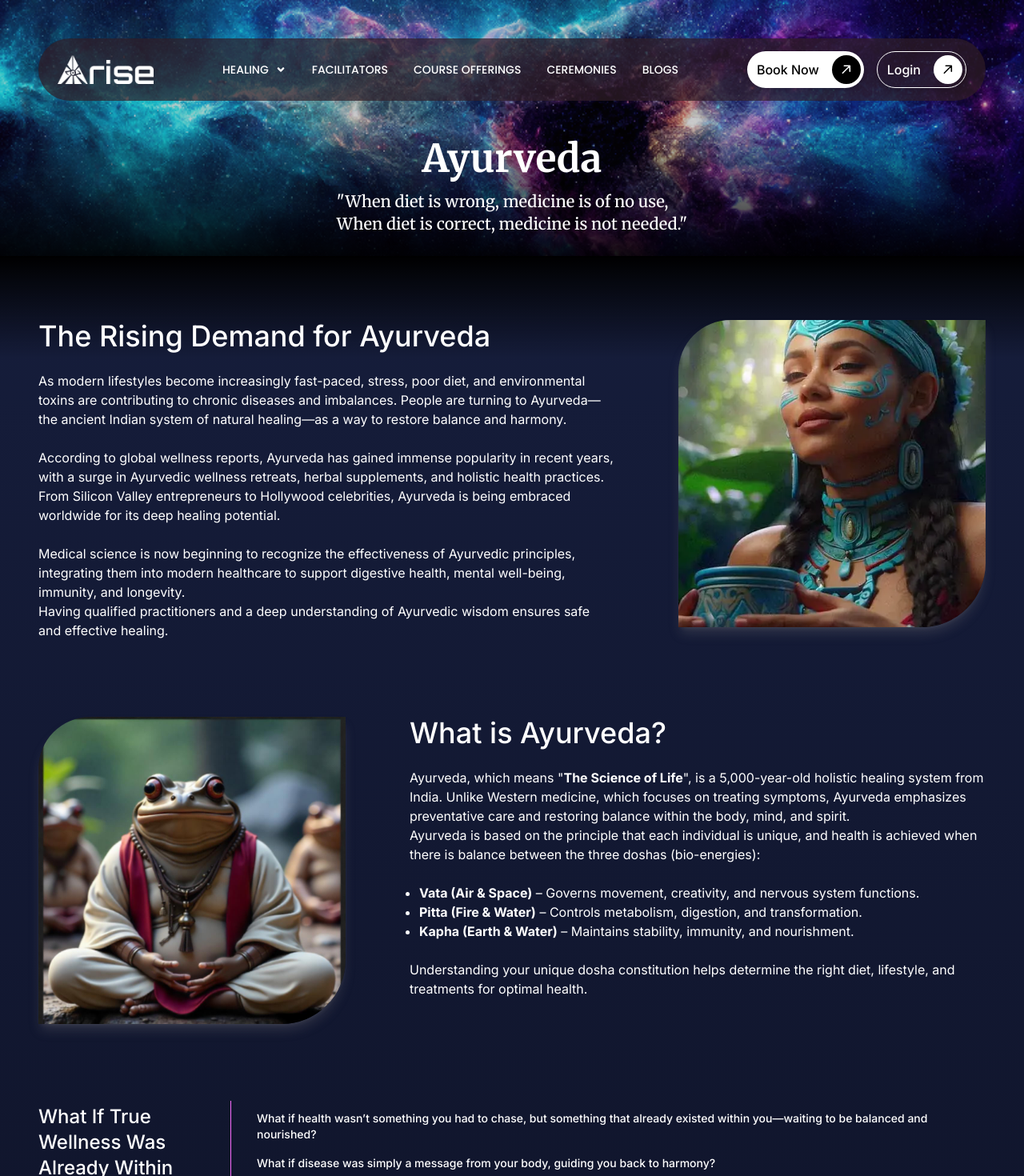
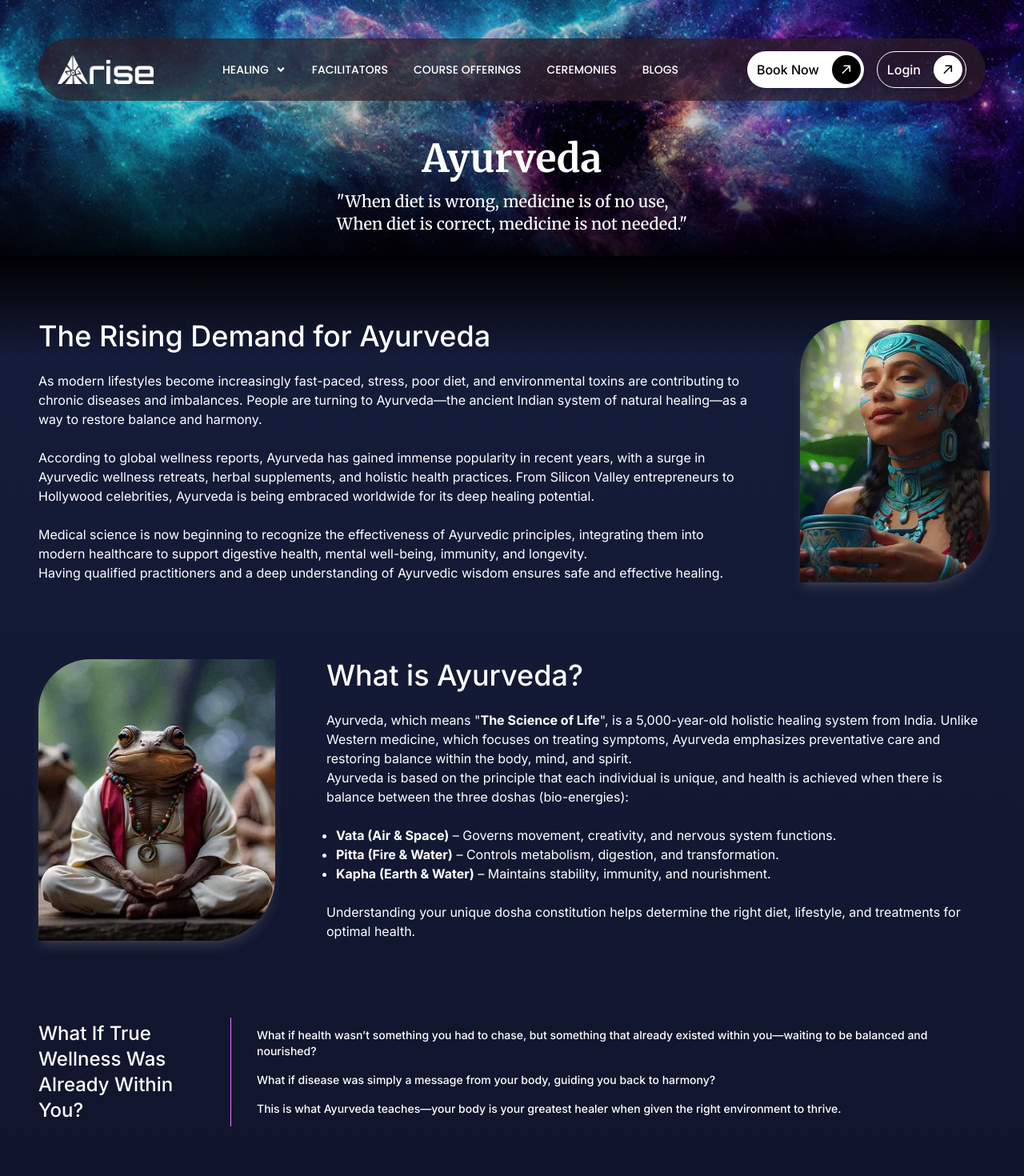
Before and after one commit to htetaungkhant/enrique-website-frontend, a Next.js app: page /ayurveda in a window 1280 px wide. Shown: the top 1470 px of the page at 80% size. Built offline with nearby package versions, Linux system fonts and the light colour scheme.

Commit message:
updated the "Ayurveda" and "Kambo" pages by using "UniformInfoSection"

```diff
--- a/pages/ayurveda.js
+++ b/pages/ayurveda.js
@@ -2,7 +2,7 @@ import Card from "@/components/common/Card";
 import CardsRowSection from "@/components/common/CardsRowSection";
 import Explanation from "@/components/common/Explanation";
 import Footer from "@/components/common/Footer";
-import InfoSection from "@/components/common/InfoSection";
+import { UniformInfoSection } from "@/components/common/InfoSection";
 import ListCard from "@/components/common/ListCard";
 import { PageHeaderWithBanner } from "@/components/common/PageHeader";
 import UPSection from "@/components/common/UniformPaddingSection";
@@ -59,15 +59,15 @@ const Ayurveda = () => {
                     When diet is correct, medicine is not needed."</p>
             </PageHeaderWithBanner>
             <div className="h-32 bg-gradient-to-b from-[#000000] to-[#00000000]" />
-            <InfoSection image="/image/ayahuasca-cut.png" imageAspectRatio="portrait" reverse={true} className="-mt-24">
+            <UniformInfoSection image="/image/ayahuasca-cut.png" imageAspectRatio="portrait" reverse={true} className="-mt-24">
                 <h2 className="text-white text-2xl inter-font font-medium lg:text-3xl xl:text-4xl">The Rising Demand for Ayurveda</h2>
                 <div className="flex flex-col gap-6">
                     <p className="text-white inter-font">As modern lifestyles become increasingly fast-paced, stress, poor diet, and environmental toxins are contributing to chronic diseases and imbalances. People are turning to Ayurveda—the ancient Indian system of natural healing—as a way to restore balance and harmony.</p>
                     <p className="text-white inter-font">According to global wellness reports, Ayurveda has gained immense popularity in recent years, with a surge in Ayurvedic wellness retreats, herbal supplements, and holistic health practices. From Silicon Valley entrepreneurs to Hollywood celebrities, Ayurveda is being embraced worldwide for its deep healing potential.</p>
                     <p className="text-white inter-font">Medical science is now beginning to recognize the effectiveness of Ayurvedic principles, integrating them into modern healthcare to support digestive health, mental well-being, immunity, and longevity.<br />Having qualified practitioners and a deep understanding of Ayurvedic wisdom ensures safe and effective healing.</p>
                 </div>
-            </InfoSection>
-            <InfoSection image="/image/OtherSomaticPractices.jpeg">
+            </UniformInfoSection>
+            <UniformInfoSection image="/image/OtherSomaticPractices.png">
                 <h2 className="text-white text-2xl inter-font font-medium lg:text-3xl xl:text-4xl">What is Ayurveda?</h2>
                 <div className="flex flex-col gap-6">
                     <p className="text-white inter-font">Ayurveda, which means "<strong>The Science of Life</strong>", is a 5,000-year-old holistic healing system from India. Unlike Western medicine, which focuses on treating symptoms, Ayurveda emphasizes preventative care and restoring balance within the body, mind, and spirit.<br />Ayurveda is based on the principle that each individual is unique, and health is achieved when there is balance between the three doshas (bio-energies):</p>
@@ -78,7 +78,7 @@ const Ayurveda = () => {
                     </ul>
                     <p className="text-white inter-font">Understanding your unique dosha constitution helps determine the right diet, lifestyle, and treatments for optimal health.</p>
                 </div>
-            </InfoSection>
+            </UniformInfoSection>
             <Explanation title="What If True Wellness Was Already Within You?">
                 <div className="flex flex-col gap-4 text-sm font-medium">
                     <p>What if health wasn’t something you had to chase, but something that already existed within you—waiting to be balanced and nourished?</p>
@@ -89,7 +89,7 @@ const Ayurveda = () => {
             <UPSection>
                 <ListCard title={listCardData.title} list={listCardData.list} image={listCardData.image} />
             </UPSection>
-            <InfoSection image="/image/OtherSomaticPractices.jpeg" reverse={true}>
+            <UniformInfoSection image="/image/OtherSomaticPractices.png" reverse={true}>
                 <h2 className="text-white text-2xl inter-font font-medium lg:text-3xl xl:text-4xl">Science Backs the Power of Ayurveda</h2>
                 <div className="flex flex-col gap-6">
                     <p className="text-white inter-font">Modern science is validating what Ayurveda has known for centuries. Prestigious institutions like Harvard Medical School, Stanford, and AIIMS (India) have conducted research on Ayurvedic herbs, showing their benefits in managing inflammation, immunity, stress, and chronic diseases. <br />Some key findings include:</p>
@@ -102,7 +102,7 @@ const Ayurveda = () => {
                     </ul>
                     <p className="text-white inter-font">As research continues, <strong>Ayurveda is being integrated into mainstream healthcare, offering a natural, preventive, and sustainable approach to wellness.</strong></p>
                 </div>
-            </InfoSection>
+            </UniformInfoSection>
             <Explanation title="Understanding Ayahuasca">
                 <div className="flex flex-col gap-4 text-sm font-medium">
                     <p>Ayahuasca is a sacred Amazonian brew crafted from the Banisteriopsis caapi vine and Psychotria viridis leaves. Known for its potent psychoactive effects, it plays a central role in spiritual exploration and healing. The combination of harmala alkaloids and DMT produces profound, transformative experiences, often used in ceremonial settings for deep introspection and personal growth.</p>
@@ -141,10 +141,10 @@ const Ayurveda = () => {
                     <p>Many people report enhanced intuition, clarity of purpose, and a deep sense of peace after embracing Ayurveda.</p>
                 </div>
             </Explanation>
-            <InfoSection image="/image/OtherSomaticPractices.jpeg" imageAspectRatio="landscape">
+            <UniformInfoSection image="/image/OtherSomaticPractices.png">
                 <h2 className="text-white text-2xl inter-font font-medium lg:text-3xl xl:text-4xl">Embracing the Ayurvedic Path</h2>
                 <p className="text-white inter-font">Ayurveda is more than just a medical system—it is a sacred science that teaches us how to live in harmony with nature. Rooted in ancient wisdom, Ayurveda emphasizes balance in mind, body, and spirit through personalized lifestyle practices, natural remedies, and mindful living. By integrating Ayurvedic principles, herbal wisdom, and daily self-care rituals, you can unlock your body’s natural ability to heal, rejuvenate, and thrive. It offers a holistic approach to wellness, addressing the root causes of imbalance rather than just symptoms. Through proper diet, meditation, and detoxification, Ayurveda promotes long-term vitality, emotional well-being, and inner peace.</p>
-            </InfoSection>
+            </UniformInfoSection>
             <Footer className="mt-10" />
         </main>
     )
--- a/pages/kambo.js
+++ b/pages/kambo.js
@@ -3,7 +3,7 @@ import Link from "next/link";
 import { Swiper, SwiperSlide } from "swiper/react";
 import { Navigation, Pagination } from "swiper/modules";
 
-import InfoSection from "@/components/common/InfoSection";
+import { UniformInfoSection } from "@/components/common/InfoSection";
 import { PageHeaderWithBanner } from "@/components/common/PageHeader";
 import UPSection from "@/components/common/UniformPaddingSection";
 import ListCard from "@/components/common/ListCard";
@@ -89,13 +89,13 @@ const KamboPage = () => {
         <main>
             <PageHeaderWithBanner title="Kambo" />
             <div className="h-32 bg-gradient-to-b from-[#000000] to-[#00000000]" />
-            <InfoSection image="/image/ayahuasca-cut.png" reverse={true} className="-mt-24">
+            <UniformInfoSection image="/image/ayahuasca-cut.png" reverse={true} className="-mt-24">
                 <h2 className="text-white text-2xl inter-font font-medium lg:text-3xl xl:text-4xl">The Power of Kambo: A Fire Energy for Body and Mind</h2>
                 <div className="flex flex-col gap-6">
                     <p className="text-white inter-font">A Kambo ceremony is a revered healing ritual known for its profound cleansing properties. Derived from the secretion of the Amazonian giant monkey frog (Phyllomedusa bicolor), Kambo is an ancient medicine that has been used for centuries by indigenous tribes. Whether experienced in a dedicated Kambo retreat or as part of a broader healing journey with Ayahuasca and Bufo, Kambo enhances spiritual openness and deepens the transformative process.</p>
                     <p className="text-white inter-font">Whether taken in the serenity of a Kambo retreat or integrated into a broader healing journey with <Link href="" target="_blank" className="text-[#fef15c]">Ayahuasca</Link> and <Link href="" target="_blank" className="text-[#fef15c]">Bufo</Link> , Kambo can significantly enhance your openness to spiritual experiences. Discover how this ancient practice can enrich your path to wellness or just give you a deeper trip.</p>
                 </div>
-            </InfoSection>
+            </UniformInfoSection>
             <UPSection className="text-white inter-font flex flex-col gap-6">
                 {cardsGridSectionData.title && <h2 className="text-2xl font-medium lg:text-4xl">{cardsGridSectionData.title}</h2>}
                 {cardsGridSectionData.description && <p>{cardsGridSectionData.description}</p>}
@@ -153,7 +153,7 @@ const KamboPage = () => {
             <UPSection>
                 <ListCard title={listCardData.title} list={listCardData.list} />
             </UPSection>
-            <InfoSection image="/image/OtherSomaticPractices.jpeg" reverse={true}>
+            <UniformInfoSection image="/image/OtherSomaticPractices.png" reverse={true}>
                 <h2 className="text-white text-2xl inter-font font-medium lg:text-3xl xl:text-4xl">Why Kambo is a Key Part of a Retreat</h2>
                 <div className="flex flex-col gap-6">
                     <p className="text-white inter-font">
@@ -163,15 +163,15 @@ const KamboPage = () => {
                         This blend of spiritual and physical rejuvenation makes Kambo ceremonies a revered practice among various cultures, particularly within Amazonian tribes and increasingly in Western holistic health circles.<br />
                     </p>
                 </div>
-            </InfoSection>
-            <InfoSection image="/image/OtherSomaticPractices.jpeg" imageAspectRatio="landscape">
+            </UniformInfoSection>
+            <UniformInfoSection image="/image/OtherSomaticPractices.png">
                 <h2 className="text-white text-2xl inter-font font-medium lg:text-3xl xl:text-4xl">The Rising Interest in Kambo</h2>
                 <p className="text-white inter-font">In recent years, Kambo has gained popularity in Western cultures as an alternative medicine, attracting individuals seeking solutions beyond conventional treatments. It is increasingly explored for its potential to address chronic pain, depression, addiction, and autoimmune conditions. While scientific studies remain limited, anecdotal evidence suggests that Kambo may reset the immune system and promote overall well-being.</p>
-            </InfoSection>
-            <InfoSection image="/image/OtherSomaticPractices.jpeg" imageAspectRatio="landscape" reverse={true}>
+            </UniformInfoSection>
+            <UniformInfoSection image="/image/OtherSomaticPractices.png" reverse={true}>
                 <h2 className="text-white text-2xl inter-font font-medium lg:text-3xl xl:text-4xl">The Cultural Significance of Kambo</h2>
                 <p className="text-white inter-font"><Link href="https://amazonexplorer.com/culture-of-indigenous-matses-people-the-frog-medicine-kambo/" target="_blank" className="text-[#fef15c]">Kambo</Link> has been a sacred medicine among Amazonian tribes for generations. Traditionally, indigenous hunters used it to increase stamina, mental clarity, and physical strength by clearing ‘panema,’ or negative energy. More than just a detoxification ritual, Kambo symbolizes a deep connection between the tribe and the natural world, reflecting a holistic approach to health and spirituality.</p>
-            </InfoSection>
+            </UniformInfoSection>
             <UPSection className="text-white inter-font flex flex-col gap-6">
                 <div className="relative">
                     <Swiper
@@ -289,10 +289,10 @@ const KamboPage = () => {
                     </Swiper>
                 </div>
             </UPSection>
-            <InfoSection image="/image/OtherSomaticPractices.jpeg" imageAspectRatio="landscape">
+            <UniformInfoSection image="/image/OtherSomaticPractices.png">
                 <h2 className="text-white text-2xl inter-font font-medium lg:text-3xl xl:text-4xl">Experiencing Kambo with Arise Retreats</h2>
                 <p className="text-white inter-font">Rooted in Amazonian tradition, Kambo has been used for centuries as a sacred healing tool. While it offers numerous benefits, it is not a casual practice and requires preparation and professional supervision. At Arise Retreats, we provide a safe and supportive environment for experiencing Kambo under the guidance of experienced practitioners. Our ceremonies emphasize respect for the tradition, participant safety, and the full potential of Kambo as a transformative healing experience.</p>
-            </InfoSection>
+            </UniformInfoSection>
             <Footer className="mt-10" />
         </main>
     )
```
Also changed, not shown: public/image/OtherSomaticPractices.png (added).
